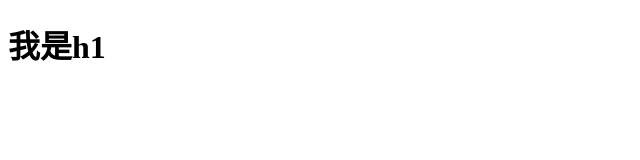
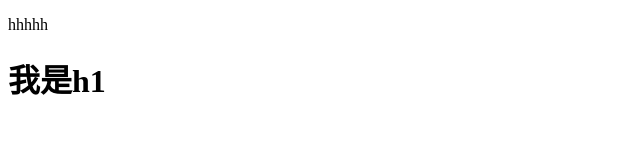
Before and after one commit to Arthless/hello, a plain HTML site: page index.html in a window 1280 px wide. Shown: the whole page, without its empty margins (0-640 px from the left). Drawn offline with Linux system fonts and the light colour scheme.

Commit message:
修改index.html和1.txt

```diff
--- a/index.html
+++ b/index.html
@@ -5,6 +5,7 @@
 	<title>Document</title>
 </head>
 <body>
+	<p>hhhhh</p>
 	<h1>我是h1</h1>
 </body>
 </html>
```
Also changed, not shown: 1.txt.
